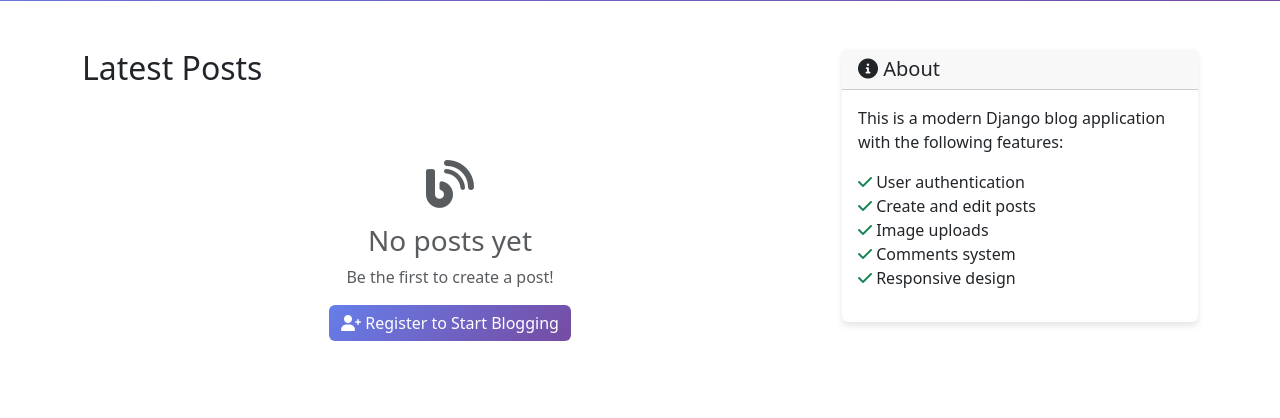
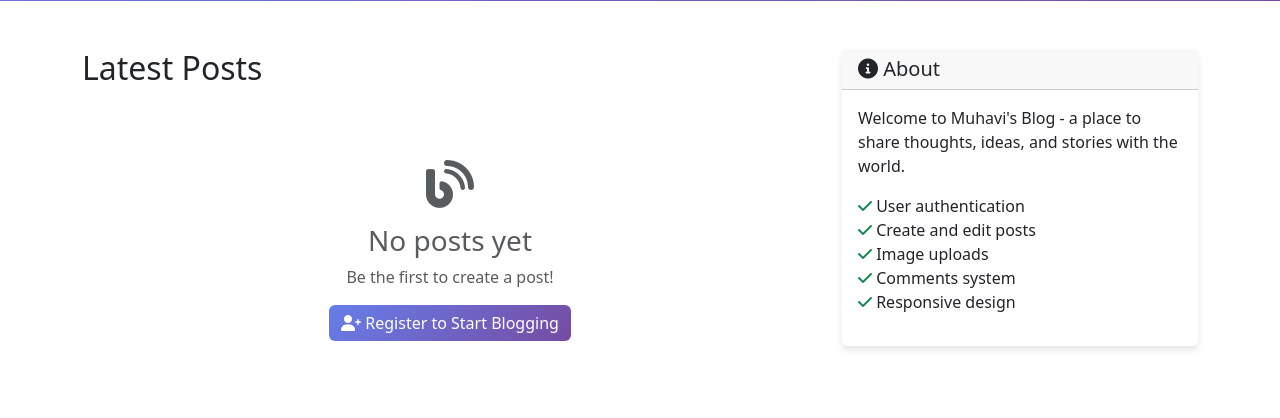
Before and after one commit to Muhavii/Django-Blog-Website, a Django app: page / in a window 1280 px wide. Shown: the part 414-832 px from the top of the page. Run offline with Django 4.2, Linux system fonts and the light colour scheme; data that the repository does not hold is empty.

Commit message:
Remove Django references from home page about section

```diff
--- a/templates/blog/home.html
+++ b/templates/blog/home.html
@@ -121,7 +121,7 @@
                     <h5 class="mb-0"><i class="fas fa-info-circle"></i> About</h5>
                 </div>
                 <div class="card-body">
-                    <p>This is a modern Django blog application with the following features:</p>
+                    <p>Welcome to Muhavi's Blog - a place to share thoughts, ideas, and stories with the world.</p>
                     <ul class="list-unstyled">
                         <li><i class="fas fa-check text-success"></i> User authentication</li>
                         <li><i class="fas fa-check text-success"></i> Create and edit posts</li>
```
